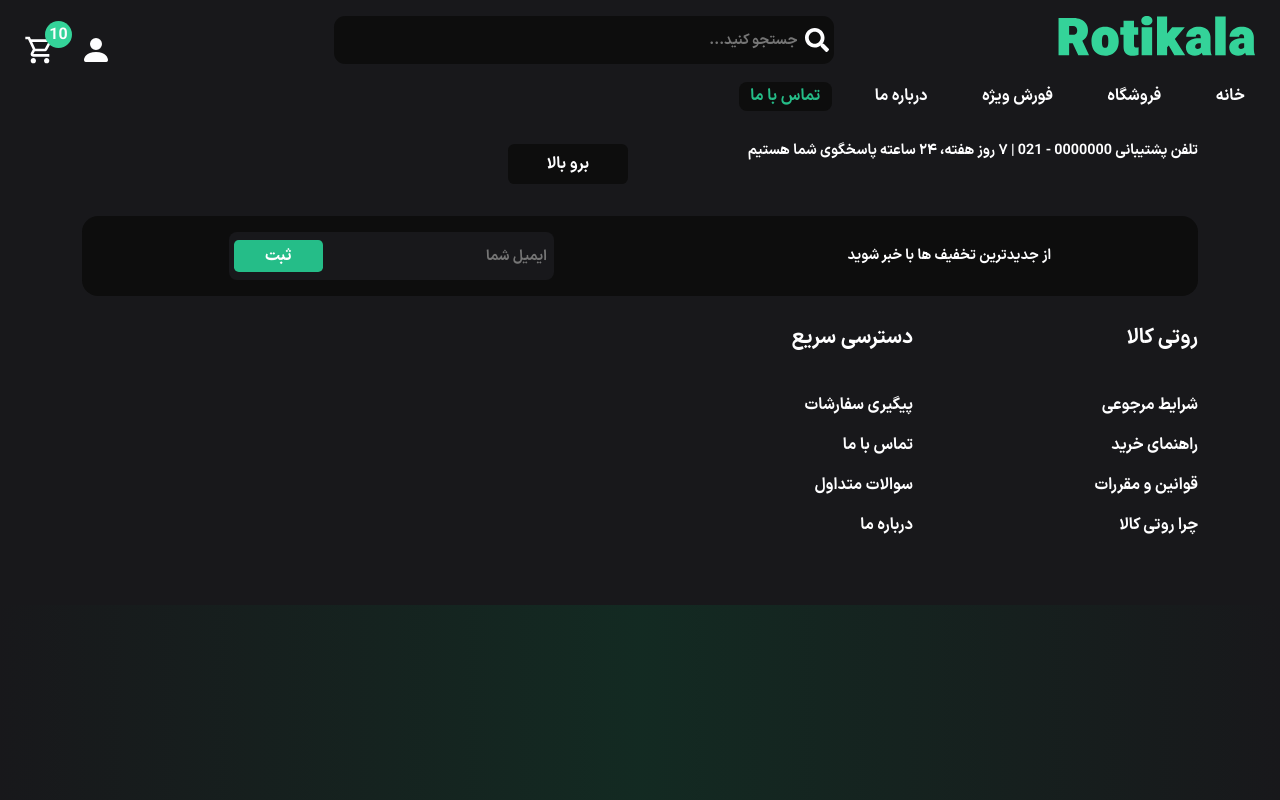
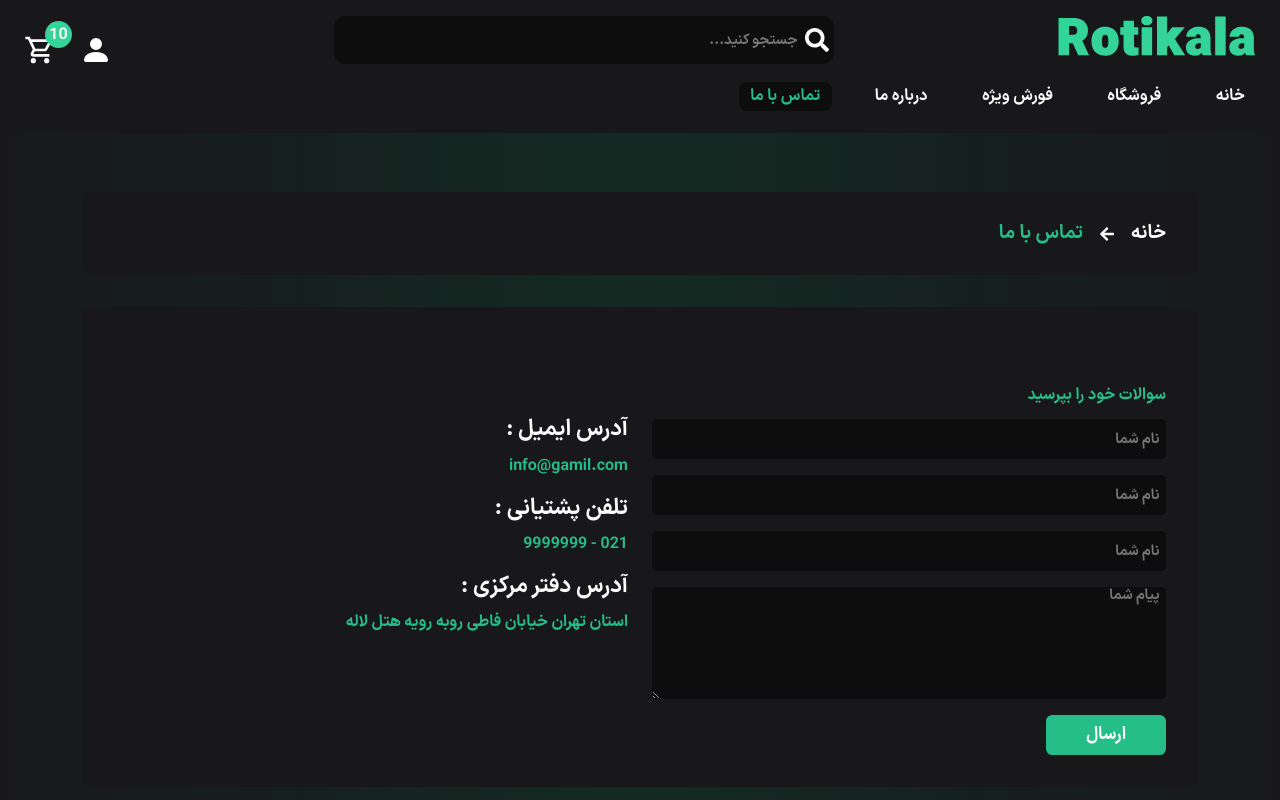
Before and after one commit to mohammadmehdidalvandii/RotiKala, a React (Vite) app: page /Contact in a window 1280 px wide. Shown: the top 800 px of the page. Built offline with nearby package versions, Linux system fonts and the light colour scheme.

Commit message:
create section contactUs for page contact

```diff
--- /dev/null
+++ b/src/components/template/contact/ContactUs/ContactUs.css
@@ -0,0 +1,89 @@
+.contactUs{
+    display: block;
+    width: 100%;
+    padding-top: 12rem;
+}
+
+.contact_wrapper{
+    background-color: var(--color-black-2);
+    margin-top: 2rem;
+    padding: 2rem;
+    border-radius: 0.6rem;
+}
+.contact_content{
+    display: block;
+    width: 100%;
+}
+.contact_text{
+    display: block;
+    margin-bottom: 1rem;
+    color: var(--color-green-2);
+}
+.contact_form{
+    display: block;
+    width: 100%;
+}
+.contact_form_input{
+display: block;
+margin-bottom: 1rem;
+width: 100%;
+height: 2.5rem;
+outline: none;
+border: none;
+background-color: var(--color-black-1);
+border-radius: 0.3rem;
+padding-right: 0.4rem;
+font-size: 0.9rem;
+color: var(--color-white);
+}
+.contact_form_subject{
+    display: block;
+    margin-bottom: 1rem;
+    width: 100%;
+    height: 7rem;
+    outline: none;
+    border: none;
+    background-color: var(--color-black-1);
+    border-radius: 0.3rem;
+    padding-right: 0.4rem;
+    font-size: 0.9rem;
+    color: var(--color-white);
+}
+.contact_form_btn{
+    display: block;
+    width: 120px;
+    height: 2.5rem;
+    outline: none;
+    border: none;
+    border-radius: 0.4rem;
+    background-color: var(--color-green-2);
+    font-size: 1.1rem;
+    color: var(--color-white);
+    transition: all 0.4s ease-in;
+}
+.contact_form_btn:hover{
+    background-color: var(--color-white);
+    color: var(--color-black-1);
+}
+
+.contact_items{
+    display: block;
+    width: 100%;
+    margin-top: 2rem;
+}
+.contact_item{
+    display: block;
+    margin-bottom: 1.5rem;
+
+}
+.contact_item_title{
+display: block;
+font-family: var(--font-black);
+font-size: 1.4rem;
+}
+.contact_item_text{
+    display: block;
+    margin-top: 1rem;
+    font-size: 1rem;
+    color: var(--color-green-2);
+}
--- /dev/null
+++ b/src/components/template/contact/ContactUs/ContactUs.jsx
@@ -0,0 +1,54 @@
+import './ContactUs.css'
+import PageHeader from '../../../module/PageHeader/PageHeader'
+
+function ContactUs() {
+  return (
+    <section className="contactUs">
+        <div className="container">
+
+            <div className="row">
+                <div className="col-12">
+                    <PageHeader text='تماس با ما'/>
+                </div>
+            </div>
+            <div className="contact_wrapper">
+            <div className="row mt-5">
+                <div className="col-lg-6 col-md-6 col-sm-12">
+                    <div className="contact_content">
+                        <span className="contact_text">سوالات خود را بپرسید</span>
+                        <form action="#" className="contact_form">
+                            <input type="text" className="contact_form_input" placeholder='نام شما '/>
+                            <input type="text" className="contact_form_input" placeholder='نام شما '/>
+                            <input type="text" className="contact_form_input" placeholder='نام شما '/>
+                            <textarea  className="contact_form_subject"placeholder='پیام شما'></textarea>
+                            <button className="contact_form_btn">ارسال</button>
+                        </form>
+                    </div>
+                </div>
+                <div className="col-lg-6 col-md-6 col-sm-12">
+                    <div className="contact_content">
+                        <ul className="contact_items">
+                            <li className="contact_item">
+                                <span className="contact_item_title">آدرس ایمیل :</span>
+                                <span className="contact_item_text">info@gamil.com</span>
+                            </li>
+                            <li className="contact_item">
+                                <span className="contact_item_title">تلفن پشتیانی :</span>
+                                <span className="contact_item_text">021 - 9999999</span>
+                            </li>
+                            <li className="contact_item">
+                                <span className="contact_item_title">آدرس دفتر مرکزی :</span>
+                                <span className="contact_item_text">استان تهران خیابان فاطی روبه رویه هتل لاله</span>
+                            </li>
+                        </ul>
+                    </div>
+                </div>
+            </div>
+            </div>
+
+        </div>
+    </section>
+  )
+}
+
+export default ContactUs
--- a/src/page/Contact/Contact.jsx
+++ b/src/page/Contact/Contact.jsx
@@ -1,7 +1,10 @@
+import ContactUs from "../../components/template/contact/ContactUs/ContactUs"
 
 function Contact() {
   return (
-    <div>Contact</div>
+    <>
+      <ContactUs/>
+    </>
   )
 }
 
```
